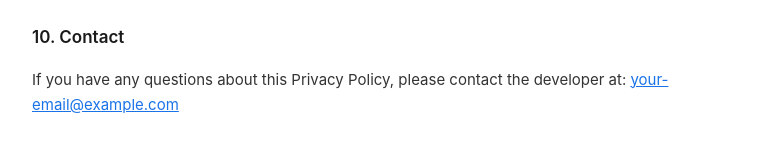
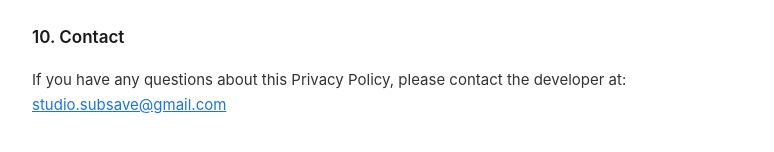
Before and after one commit to studiosubsave/subsave-privacy, a plain HTML site: page index.html in a window 1280 px wide. Shown: the part 2132-2284 px from the top of the page, without its empty margins (248-1022 px from the left). Drawn offline with Linux system fonts and the light colour scheme.

Commit message:
Update index.html

```diff
--- a/index.html
+++ b/index.html
@@ -75,7 +75,7 @@
 <p>We may update this Privacy Policy. Any changes will be posted on this page with an updated effective date. Continued use of the App after changes constitutes acceptance of the new policy.</p>
 
 <h2>10. Contact</h2>
-<p>If you have any questions about this Privacy Policy, please contact the developer at: <a href="mailto:your-email@example.com">your-email@example.com</a></p>
+<p>If you have any questions about this Privacy Policy, please contact the developer at: <a href="mailto:studio.subsave@gmail.com">studio.subsave@gmail.com</a></p>
 
 </body>
 </html>
```
